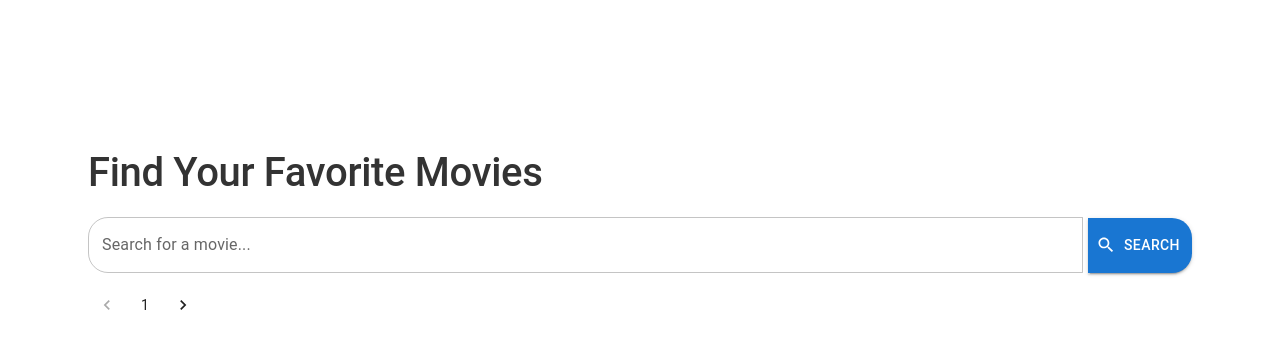
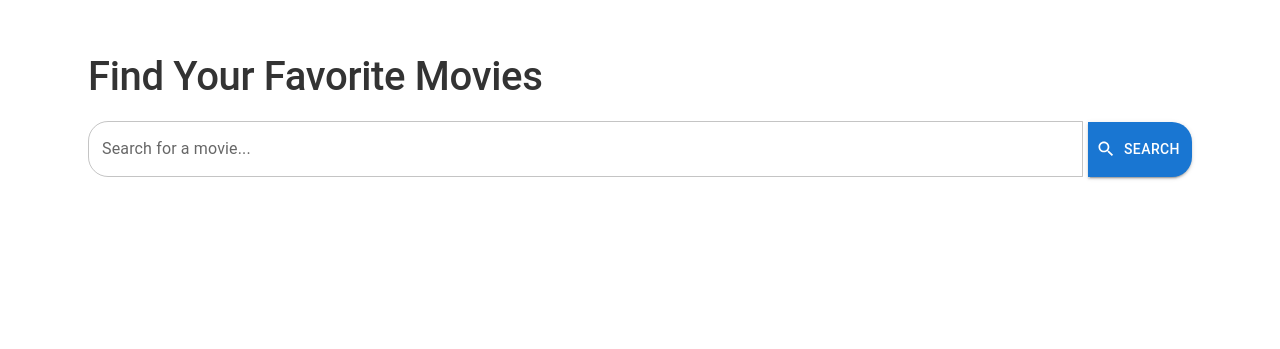
Before and after one commit to yanaStoyanovaa/my-movie-app, a Next.js app in the folder my-movie-app/: page / in a window 1280 px wide. Shown: the part 255-604 px from the top of the page. Built offline with nearby package versions, Linux system fonts and the light colour scheme.

Commit message:
add text

```diff
--- a/my-movie-app/src/app/components/Search/Search.tsx
+++ b/my-movie-app/src/app/components/Search/Search.tsx
@@ -21,6 +21,8 @@ import {
   searchHeadingStyles,
 } from "./SearchStyles";
 import Loading from "../Loading/Loading";
+import { MovieResponseType } from "@/app/typings/movieResponseType";
+import { PaginationType } from "@/app/typings/paginationType";
 
 interface SearchProps {
   setMovies: (movies: MovieType[]) => void;
@@ -37,8 +39,12 @@ const Search: React.FC<SearchProps> = ({
   const [debouncedQuery, setDebouncedQuery] = useState<string>("");
   const [error, setError] = useState<string>("");
   const [suggestions, setSuggestions] = useState<string[]>([]);
-  const [currentPage, setCurrentPage] = useState<number>(0);
-  const [totalPages, setTotalPages] = useState<number>(1);
+  const [paginationProps, setPaginationProps] = useState<PaginationType>({
+    currentPage: 0,
+    totalPages: 0,
+    totalResults: 0,
+    resultsLength: 0,
+  });
 
   useEffect(() => {
     const timer = setTimeout(() => {
@@ -64,13 +70,24 @@ const Search: React.FC<SearchProps> = ({
 
     try {
       if (!currentPage) {
-        setCurrentPage(1);
+        setPaginationProps((prevProps) => ({
+          ...prevProps,
+          currentPage: 1,
+        }));
         return;
       }
-      const data = await fetchMovies(debouncedQuery, currentPage);
+      const data: MovieResponseType = await fetchMovies(
+        debouncedQuery,
+        currentPage
+      );
       setMovies(data.results);
       onSearchActivated();
-      setTotalPages(data.total_pages);
+      setPaginationProps((prevProps) => ({
+        ...prevProps,
+        totalPages: data.total_pages,
+        totalResults: data.total_results,
+        resultsLength: data.results?.length ?? 0,
+      }));
     } catch (err) {
       setError("Error fetching movies");
     } finally {
@@ -82,10 +99,10 @@ const Search: React.FC<SearchProps> = ({
     if (debouncedQuery) {
       handleSearch(
         new Event("submit") as unknown as React.FormEvent<HTMLFormElement>,
-        currentPage
+        paginationProps.currentPage
       );
     }
-  }, [currentPage]);
+  }, [paginationProps.currentPage]);
 
   useEffect(() => {
     const fetch = async () => {
@@ -109,7 +126,10 @@ const Search: React.FC<SearchProps> = ({
     event: React.ChangeEvent<unknown>,
     page: number
   ) => {
-    setCurrentPage(page);
+    setPaginationProps((prevProps) => ({
+      ...prevProps,
+      currentPage: page,
+    }));
   };
 
   return (
@@ -150,13 +170,37 @@ const Search: React.FC<SearchProps> = ({
 
       {error && <Box sx={errorBoxStyles}>{error}</Box>}
 
-      <Pagination
-        count={totalPages}
-        page={currentPage}
-        onChange={handlePageChange}
-        color="primary"
-        sx={{ marginTop: 2 }}
-      />
+      {paginationProps.resultsLength > 0 ? (
+        <div
+          style={{
+            display: "flex",
+            justifyContent: "space-between",
+            alignItems: "center",
+            marginTop: "16px"
+          }}
+        >
+          <Typography
+            variant="body1"
+            color="textPrimary"
+            style={{ fontWeight: "500", fontSize: "1.1rem" }}
+          >
+            Showing {paginationProps.resultsLength} of{" "}
+            {paginationProps.totalResults} results for "
+            <span style={{ fontWeight: "bold", fontStyle: "italic" }}>
+              {debouncedQuery}
+            </span>
+            ".
+          </Typography>
+          <Pagination
+            count={paginationProps.totalPages}
+            page={paginationProps.currentPage}
+            onChange={handlePageChange}
+            color="primary"
+           />
+        </div>
+      ) : (
+        <></>
+      )}
     </>
   );
 };
--- a/my-movie-app/src/app/page.tsx
+++ b/my-movie-app/src/app/page.tsx
@@ -26,7 +26,6 @@ export default function Home() {
     setIsLoading(value);
   };
 
-  console.log("pages", movies)
 
   return (
     <Container sx={mainContainerStyles}>
--- /dev/null
+++ b/my-movie-app/src/app/typings/movieResponseType.ts
@@ -0,0 +1,7 @@
+import { MovieType } from "./movieType"
+
+export type MovieResponseType  = {
+    results: MovieType[],
+    total_pages: number,
+    total_results: number,
+  }
--- /dev/null
+++ b/my-movie-app/src/app/typings/paginationType.ts
@@ -0,0 +1,7 @@
+
+export type PaginationType  = {
+    currentPage: number,
+    totalPages: number,
+    totalResults: number,
+    resultsLength: number
+  }
```
